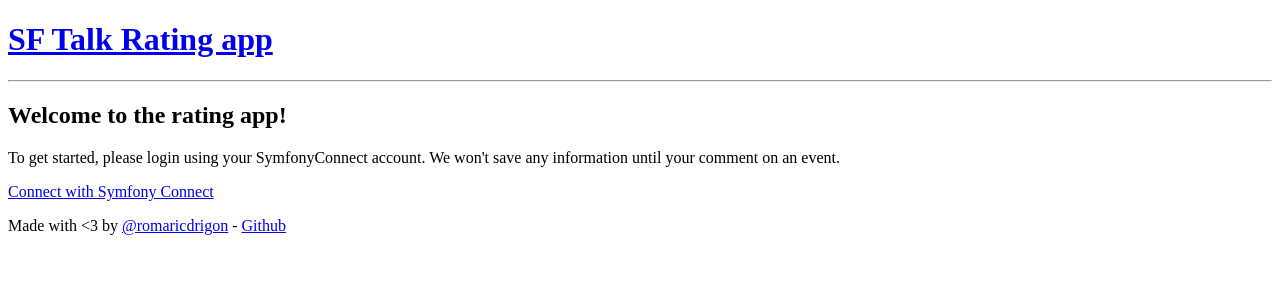
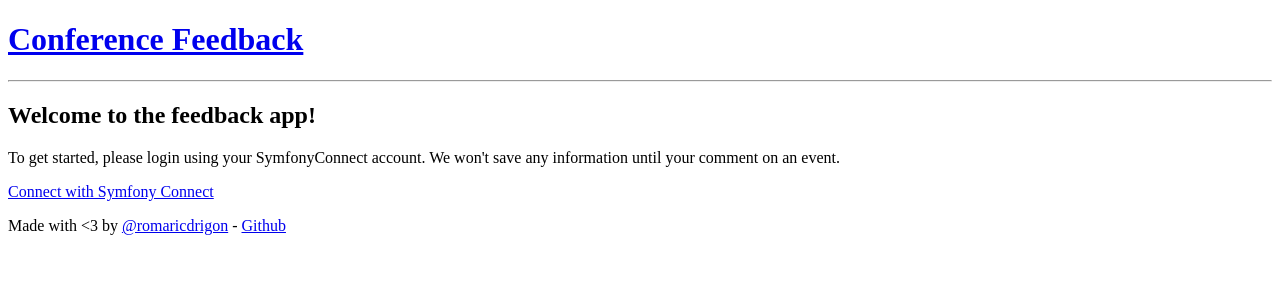
Before and after one commit to romaricdrigon/sf-talk-rating, a Symfony app: template templates/index/index.html.twig in a window 1280 px wide. Shown: the top 300 px of the page. Run offline with Twig, Linux system fonts and the light colour scheme; the template is opened without the code that fills it, so the values that code supplies are empty; some libraries are stand-ins or nearby versions.

Commit message:
Renamed app to "Conference Feedback"

```diff
--- a/templates/base.html.twig
+++ b/templates/base.html.twig
@@ -3,7 +3,7 @@
     <head>
         <meta charset="UTF-8">
         <meta name="viewport" content="width=device-width, initial-scale=1, shrink-to-fit=no">
-        <title>{% block title %}SF Talk Rating app{% endblock %}</title>
+        <title>{% block title %}Conference Feedback{% endblock %}</title>
         {% block stylesheets %}
             {{ encore_entry_link_tags('app') }}
         {% endblock %}
@@ -13,7 +13,7 @@
             {% block header %}
                 <div class="row">
                     <div class="col mt-3">
-                        <h1><a href="{{ path('home') }}">SF Talk Rating app</a></h1>
+                        <h1><a href="{{ path('home') }}">Conference Feedback</a></h1>
 
                         <hr />
                     </div>
--- a/templates/index/index.html.twig
+++ b/templates/index/index.html.twig
@@ -2,10 +2,8 @@
 
 {% import '_macro.html.twig' as macro %}
 
-{% block title %}SF Talk Rating app{% endblock %}
-
 {% block content %}
-    <h2 class="mb-5">Welcome to the rating app!</h2>
+    <h2 class="mb-5">Welcome to the feedback app!</h2>
 
     {% if not app.user %}
         <p>
```
